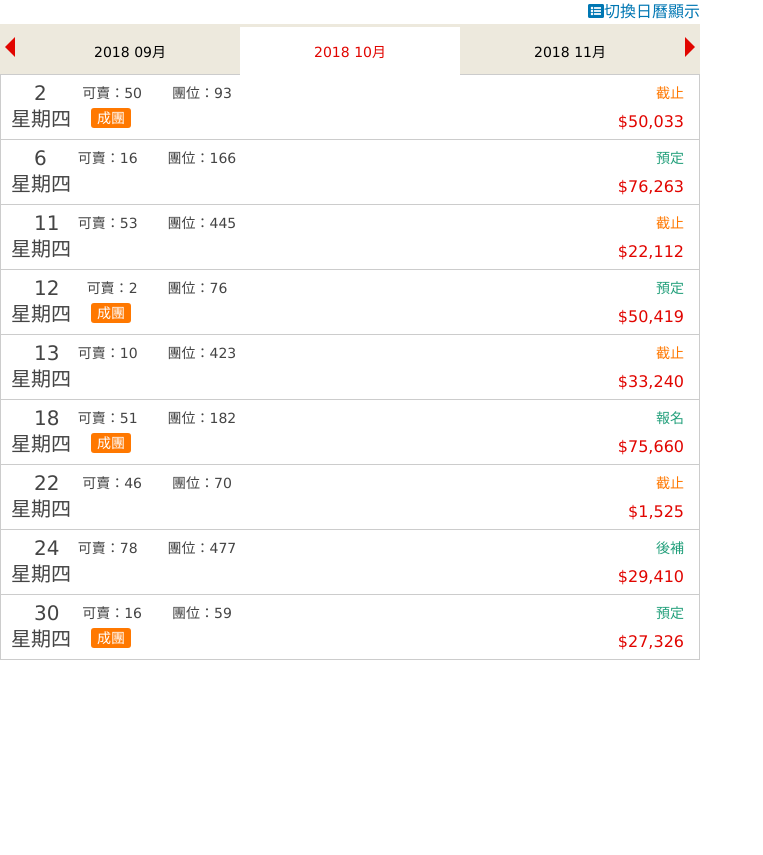
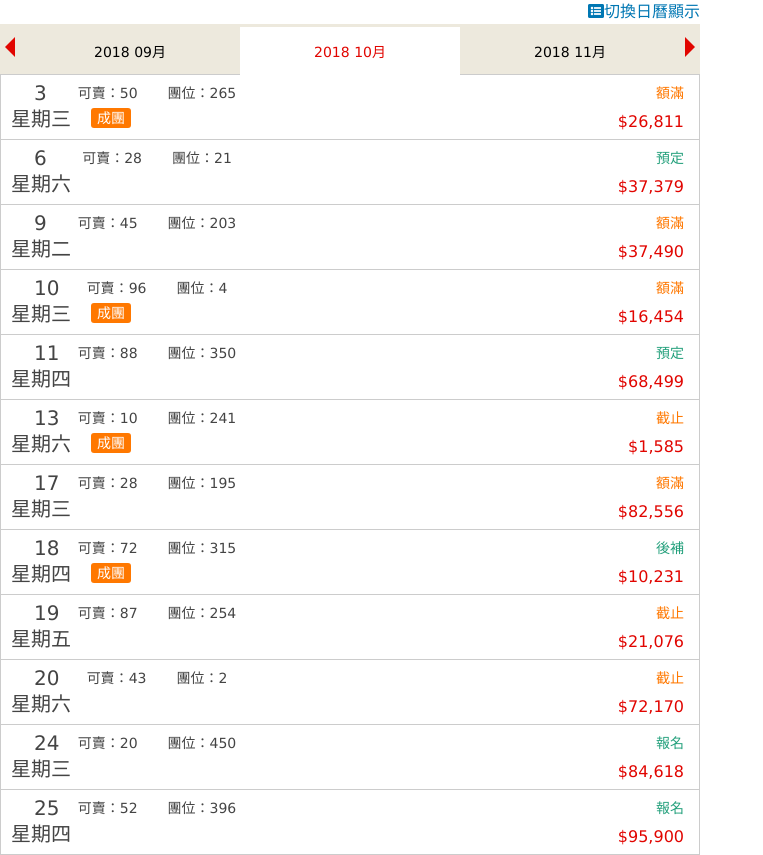
Before and after one commit to fuyuwu/calendar, a React (Create React App) app: page / in a window 1280 px wide. Both pictures are taken after a click on the element "切換列表顯示". Shown: the whole page, without its empty margins (0-763 px from the left). Before the commit the page ends 800 px from the top, so only its background shows below. Built offline with nearby package versions, Linux system fonts and the light colour scheme.

Commit message:
fixed 列表狀態的星期

```diff
--- a/src/App.js
+++ b/src/App.js
@@ -11,15 +11,15 @@ class App extends Component {
     return this.child.current.switch();
   };
   nextMonth = () => {
-    return this.child.current.nextMonth();
+    return this.child.current.goNext();
   };
   prevMonth = () => {
-    return this.child.current.prevMonth();
+    return this.child.current.goPrev();
   };
   inputData = data => {
     let calendarData = this.child.current.state.data;
     this.child.current.setState({
-      data: [...data, ...calendarData]
+      data: [...calendarData, data]
     });
   };
 
@@ -39,17 +39,29 @@ class App extends Component {
     return (
       <Calender
         ref={this.child}
-        dataSource="./json/data1.json"
+        dataSource="./json/data2.json"
         initYearMonth="201810"
+        // dataKeySetting={{
+        //   // 保證出團 "guaranteed","certain"另一支檔案
+        //   guaranteed: "guaranteed",
+        //   // 狀態 "status", "state"
+        //   status: "status",
+        //   // 可賣團位 "availableVancancy", "onsell"
+        //   available: "availableVancancy",
+        //   // 團位 "totalVacnacy","total"
+        //   total: "totalVacnacy",
+        //   // 價格
+        //   price: "price"
+        // }}
         dataKeySetting={{
           // 保證出團 "guaranteed","certain"另一支檔案
-          guaranteed: "guaranteed",
+          guaranteed: "certain",
           // 狀態 "status", "state"
-          status: "status",
+          status: "state",
           // 可賣團位 "availableVancancy", "onsell"
-          available: "availableVancancy",
+          available: "onsell",
           // 團位 "totalVacnacy","total"
-          total: "totalVacnacy",
+          total: "total",
           // 價格
           price: "price"
         }}
--- a/src/components/Calendar.js
+++ b/src/components/Calendar.js
@@ -22,7 +22,7 @@ class Calendar extends Component {
     "星期五",
     "星期六"
   ];
-  data = [];
+
   //render後執行
   componentDidMount() {
     if (typeof this.props.dataSource === "object") {
@@ -54,13 +54,6 @@ class Calendar extends Component {
         .catch(e => console.log("錯誤:", e));
     }
   }
-
-  // resetData(resetData) {
-  //   console.log("resetData", resetData);
-  //   this.setState({
-  //     data: resetData
-  //   });
-  // }
 
   //從json取出資料並sort排序
   dataHandler = data => {
@@ -121,10 +114,10 @@ class Calendar extends Component {
     }
 
     let reg = /\//g;
-    let str = initYearMonth.replace(reg, "");
+    let str = initYearMonth.replace(reg, "$1,$2,01");
     let weekDate = new Date(str).getDay(); //取得星期(0-6)
     // console.log("startDate", startDate); //1
-
+    // console.log("str", str);
     for (let i = 0; i < weekDate; i++) {
       dateArr.unshift(-1);
       // console.log("dateArr", dateArr); //[-1,1,2,3]
@@ -182,7 +175,7 @@ class Calendar extends Component {
       return false;
     });
 
-    console.log("prevMonth", this.data);
+    // console.log("prevMonth", this.data);
   };
   goPrev = e => {
     if (e) {
@@ -223,7 +216,7 @@ class Calendar extends Component {
       }
       return false;
     });
-    console.log("nextMonth", this.data);
+    // console.log("nextMonth", this.data);
   };
 
   goNext = e => {
@@ -274,14 +267,23 @@ class Calendar extends Component {
 
   //click表頭顯示相對應的資料
   getNowMonth = selectedMonth => {
-    this.nextMonth();
-    this.prevMonth();
-    console.log("selectedMonth", selectedMonth);
-    this.setState({
-      initYearMonth: selectedMonth
-    });
+    let { nowYM, monthListArr } = this.state;
+    if (nowYM < monthListArr.length - 1) {
+      nowYM += 1;
+    } else if (nowYM !== 0) {
+      nowYM -= 1;
+    }
+    console.log("nowYM", nowYM, "selectedMonth", selectedMonth);
+    this.setState(
+      {
+        initYearMonth: selectedMonth,
+        nowYM
+      },
+      () => {
+        this.slideYM();
+      }
+    );
   };
-
   // 切換顯示
   switch = () => {
     this.setState({
@@ -303,9 +305,6 @@ class Calendar extends Component {
             <a href="#" className="prev on" onClick={this.goPrev}></a>
             <ul>
               {dateData.map((item, idx) => {
-                let year = item.slice(0, 4); //2018
-                let month = item.slice(4, 7); //10
-                // console.log("item123", item);
                 return (
                   <li
                     key={idx}
@@ -315,7 +314,7 @@ class Calendar extends Component {
                     <span
                       className={item === initYearMonth ? "currentMonth" : " "}
                     >
-                      {year + " " + month}月
+                      {moment(item, "YYYYMM").format("YYYY MM[月]")}
                     </span>
                     {dateData.indexOf(initYearMonth) === initYearMonth ? (
                       <span className="no-data">無出發日</span>
@@ -336,6 +335,7 @@ class Calendar extends Component {
           </div>
           <div className={!!changeWrap ? "daysWrap " : "listWrap"}>
             {this.getMonthDays().map((date, idx) => {
+              let weekend = "";
               const initYearMonth = this.state.initYearMonth;
               let newDate = date < 10 && date > 0 ? "0" + date : date;
               let row = this.state.data.find((value, idx) => {
@@ -346,11 +346,15 @@ class Calendar extends Component {
                       "YYYY/MM/DD"
                     )
                   );
-                // console.log("newDate", newDate);
               });
               // 是列表 && 有資料 || 是日曆, 回傳其data
               if ((!changeWrap && !!row) || changeWrap) {
                 let { active } = this.state;
+                if (!changeWrap && !!row) {
+                  let weekDate = new Date(row["date"]).getDay();
+                  console.log("weekDate", weekDate);
+                  weekend = this.weekList[weekDate];
+                }
                 return (
                   <div
                     id={date}
@@ -366,7 +370,8 @@ class Calendar extends Component {
                     }
                     onClick={e => this.clickDays(e)}
                   >
-                    <span className="num">{date > 0 ? date : ""}</span>
+                    <span className="num">{date >= 0 ? date : ""}</span>
+                    <span className="weekday">{weekend}</span>
                     {date > 0 && !!row ? (
                       <HasDate
                         date={date}
@@ -389,31 +394,34 @@ class Calendar extends Component {
 export default Calendar;
 
 //component
-function HasDate({ row }) {
+function HasDate({ row, dataKeySetting }) {
+  const status = dataKeySetting.status;
+  const available = dataKeySetting.available;
+  const guaranteed = dataKeySetting.guaranteed;
+  const total = dataKeySetting.total;
+  const price = dataKeySetting.price;
   const statusGreen =
-    row.status === "報名" || row.status === "後補" || row.status === "預定"
+    row[status] === "報名" || row[status] === "後補" || row[status] === "預定"
       ? "statusGreen"
       : "";
   const statusOrange =
-    row.status === "截止" || row.status === "額滿" || row.status === "關團"
+    row[status] === "截止" || row[status] === "額滿" || row[status] === "關團"
       ? "statusOrange"
       : "";
 
-  // console.log("guaranteed", row);
   return (
     <>
-      <span className="weekday">星期四</span>
       <span
         className={
-          !!row.status ? `status ${statusGreen}${statusOrange}` : "status"
+          !!row[status] ? `status ${statusGreen}${statusOrange}` : "status"
         }
       >
-        {row.status}
+        {row[status]}
       </span>
-      <span className="sell">可賣：{row.availableVancancy}</span>
-      <span className="group">團位：{row.totalVacnacy}</span>
-      {row.guaranteed && <span className="tip">{"成團"}</span>}
-      <span className="price">{"$" + row.price.toLocaleString()}</span>
+      <span className="sell">可賣：{row[available]}</span>
+      <span className="group">團位：{row[total]}</span>
+      {row[guaranteed] && <span className="tip">成團</span>}
+      <span className="price">{"$" + row[price].toLocaleString()}</span>
     </>
   );
 }
```
